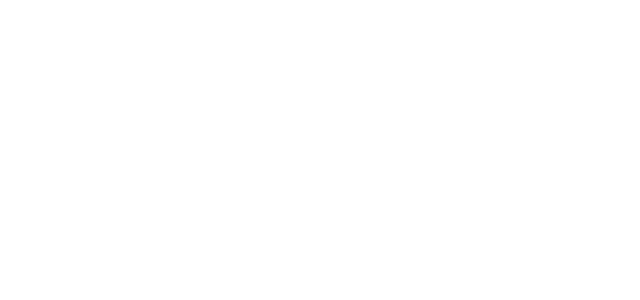
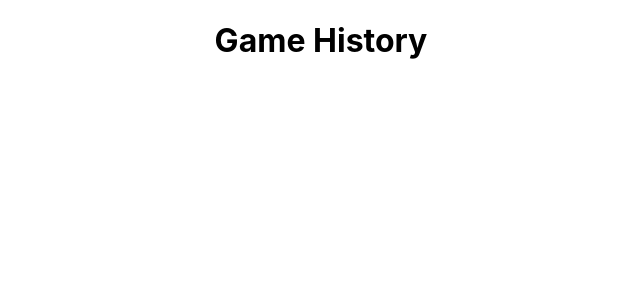
Before and after one commit to amartyadav/Morra, a React (Create React App) app in the folder frontend/: page /gamehistory in a window 1280 px wide. Before the commit this address had no page. Shown: the top 300 px of the page, without its empty margins (319-959 px from the left). Built offline with nearby package versions, Linux system fonts and the light colour scheme.

Commit message:
Made new route and linked for gamehistory

```diff
--- a/frontend/src/App.js
+++ b/frontend/src/App.js
@@ -5,6 +5,7 @@
 import Signup from './Components/Signup';
 import Signin from './Components/Signin';
 import GamePage from './Components/GamePage';
+import GameHistory from './Components/GameHistory';
 
 function App() {
     return (
@@ -14,6 +15,7 @@
                 <Route exact path="signup" element={<Signup/>}/>
                 <Route exact path="signin" element={<Signin/>}/>
                 <Route exact path="gamepage" element={<GamePage/>}/>
+                <Route exact path="gamehistory" element={<GameHistory/>}/>
             </Routes>
         </div>
     );
--- /dev/null
+++ b/frontend/src/Components/GameHistory.js
@@ -0,0 +1,10 @@
+import React from 'react'
+
+export default function GameHistory() {
+  return (
+    <div>
+        <h1>Game History</h1>
+
+    </div>
+  )
+}
--- a/frontend/src/Components/GamePage.js
+++ b/frontend/src/Components/GamePage.js
@@ -2,7 +2,7 @@
 import TextField from '@mui/material/TextField'
 import {Grid} from '@mui/material'
 import Button from '@mui/material/Button'
-import {useNavigate} from 'react-router-dom'
+import {Link, useNavigate} from 'react-router-dom'
 import axios from 'axios'
 import Divider from '@mui/material/Divider'
 import AppBar from '@mui/material/AppBar'
@@ -45,17 +45,16 @@
     const handleEndGame = (event) => {
         console.log("GamePage: handleEndGame");
         event.preventDefault();
-        axios.post("http://localhost:3001/api/game/save/" + localStorage.getItem("user_id"),
-         {
+        axios.post("http://localhost:3001/api/game/save/" + localStorage.getItem("user_id"), {
             userId: localStorage.getItem("user_id"),
             userName: localStorage.getItem("user_name"),
             botScore: botScore,
             yourScore: yourScore,
             date: Date.now()
         }, {
-            headers : {
+            headers: {
                 'Authorization': 'Bearer ' + localStorage.getItem('token')
-            },
+            }
         }).then(response => {
             alert("Game saved!")
             console.log(response)
@@ -104,7 +103,8 @@
                         sx={
                             {flexGrow: 2}
                     }>
-                        Your Games
+                        <Link to="/gamehistory">Your Games</Link>
+
                     </Typography>
                     <Typography variant="body" component="div"
                         sx={
```
